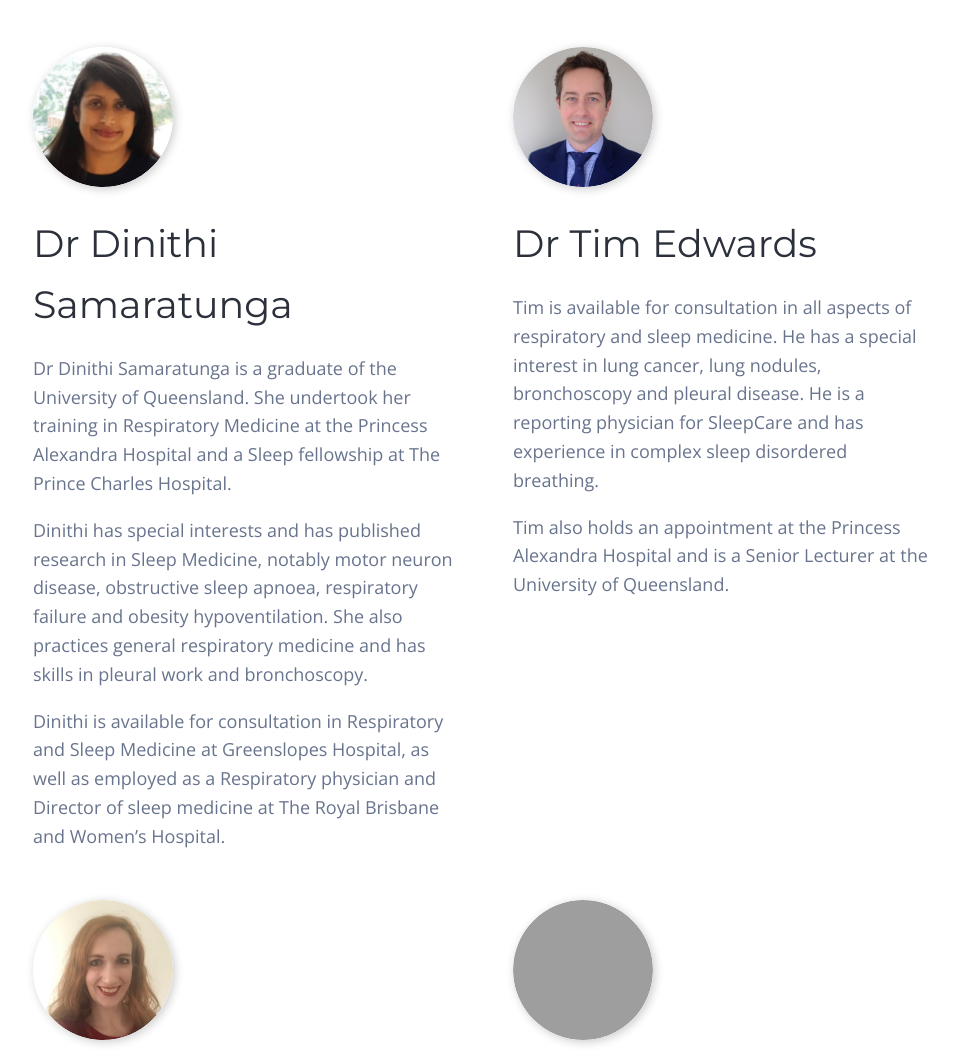
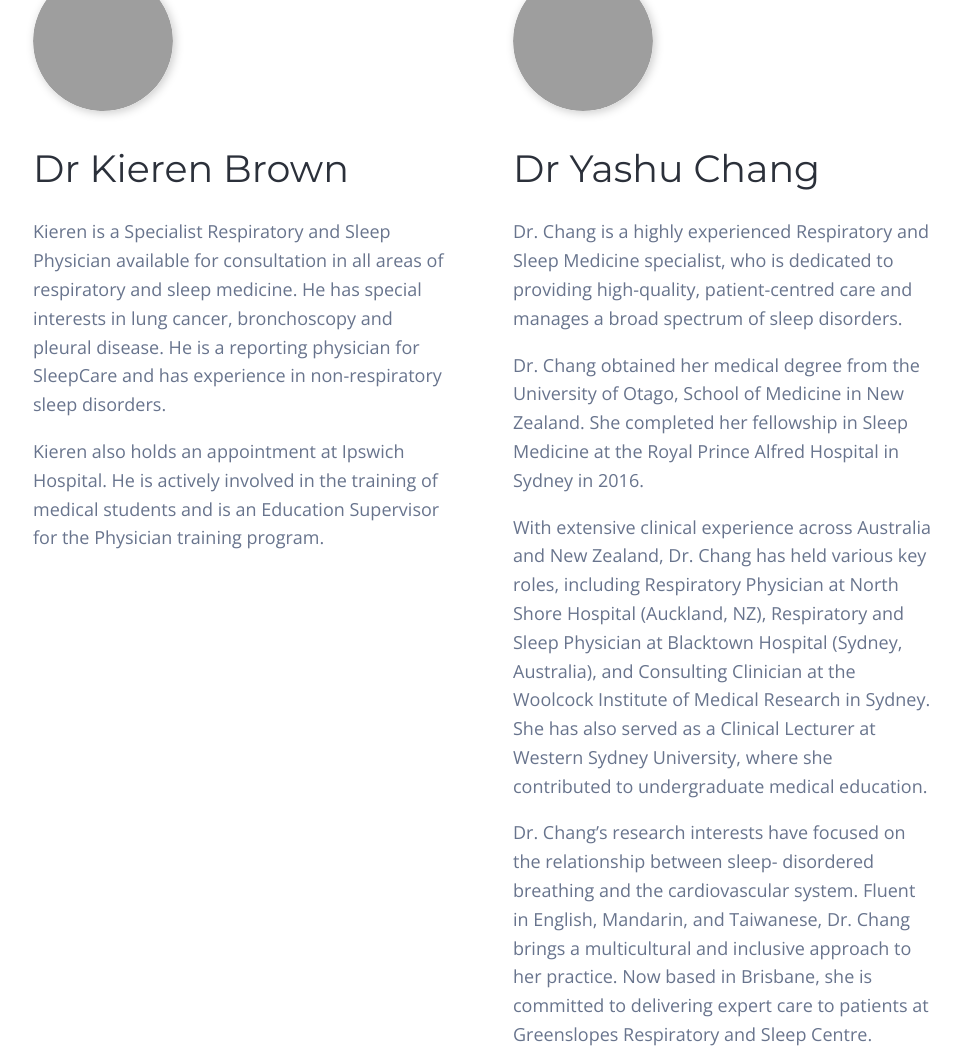
Before and after one commit to bridgetmcmahon/greenslopes-respiratory, a Gatsby site: page /our-specialist-physicians in a window 1280 px wide. Shown: the part 1096-2148 px from the top of the page, without its empty margins (157-1118 px from the left). Built offline with nearby package versions, Linux system fonts and the light colour scheme; Gatsby itself is replaced by a stand-in of ours; grey boxes are pictures that could not be loaded.

Commit message:
physicians update

```diff
--- a/src/pages/our-specialist-physicians.js
+++ b/src/pages/our-specialist-physicians.js
@@ -29,27 +29,6 @@ export default function OurSpecialistPhysicians({ location }) {
           }
         }
       }
-      john: file(relativePath: { eq: "team/john_aukes.jpg" }) {
-        childImageSharp {
-          fixed(width: 140, height: 140) {
-            ...GatsbyImageSharpFixed_withWebp_noBase64
-          }
-        }
-      }
-      dinithi: file(relativePath: { eq: "team/dinithi_samaratunga.png" }) {
-        childImageSharp {
-          fixed(width: 140, height: 140) {
-            ...GatsbyImageSharpFixed_withWebp_noBase64
-          }
-        }
-      }
-      tim: file(relativePath: { eq: "team/tim_edwards.jpg" }) {
-        childImageSharp {
-          fixed(width: 140, height: 140) {
-            ...GatsbyImageSharpFixed_withWebp_noBase64
-          }
-        }
-      }
       sophie: file(relativePath: { eq: "team/sophie_williams.jpeg" }) {
         childImageSharp {
           fixed(width: 140, height: 140) {
@@ -64,7 +43,7 @@ export default function OurSpecialistPhysicians({ location }) {
           }
         }
       }
-      rob: file(relativePath: { eq: "team/dr_robert_sheehy.jpg" }) {
+      yashu: file(relativePath: { eq: "team/dr_yashu_chang.jpg" }) {
         childImageSharp {
           fixed(width: 140, height: 140) {
             ...GatsbyImageSharpFixed_withWebp_noBase64
@@ -100,81 +79,6 @@ export default function OurSpecialistPhysicians({ location }) {
                 training and has research interests in mandibular advancement
                 splints, positional therapy and bilateral hypoglossal nerve
                 stimulation in OSA, and PTSD and sleep.
-              </p>
-            </div>
-          </TeamMember>
-          <TeamMember>
-            <TeamImage
-              fixed={data.john.childImageSharp.fixed}
-              alt="Dr John Aukes"
-            />
-            <h2>Dr John Aukes</h2>
-            <div>
-              <p>
-                John graduated from the University of Queensland in 1994. He
-                undertook Respiratory training in Brisbane, and has been working
-                in private practice since 2004. John is a member of the Thoracic
-                Society of Australia and New Zealand, Australian Medical
-                Association, European Respiratory Society, and World Association
-                for Bronchology &amp; Interventional Pulmonology. His special
-                interests include lung cancer, EBUS (endobronchial ultrasound),
-                and Interstitial Lung Diseases (ILD).
-              </p>
-              <p>
-                John works in full-time private practice at Greenslopes Private
-                Hospital. He held the position of Chair of the Respiratory Unit
-                at the hospital from 2006 to 2017. John is actively involved in
-                the teaching and supervision of advanced respiratory trainees,
-                as well as medical student teaching at Greenslopes Private
-                Hospital.
-              </p>
-            </div>
-          </TeamMember>
-          <TeamMember>
-            <TeamImage
-              fixed={data.dinithi.childImageSharp.fixed}
-              alt="Dr Dinithi Samaratunga"
-            />
-            <h2>Dr Dinithi Samaratunga</h2>
-            <div>
-              <p>
-                Dr Dinithi Samaratunga is a graduate of the University of
-                Queensland. She undertook her training in Respiratory Medicine
-                at the Princess Alexandra Hospital and a Sleep fellowship at The
-                Prince Charles Hospital.
-              </p>
-              <p>
-                Dinithi has special interests and has published research in
-                Sleep Medicine, notably motor neuron disease, obstructive sleep
-                apnoea, respiratory failure and obesity hypoventilation. She
-                also practices general respiratory medicine and has skills in
-                pleural work and bronchoscopy.
-              </p>
-              <p>
-                Dinithi is available for consultation in Respiratory and Sleep
-                Medicine at Greenslopes Hospital, as well as employed as a
-                Respiratory physician and Director of sleep medicine at The
-                Royal Brisbane and Women’s Hospital.
-              </p>
-            </div>
-          </TeamMember>
-          <TeamMember>
-            <TeamImage
-              fixed={data.tim.childImageSharp.fixed}
-              alt="Dr Tim Edwards"
-            />
-            <h2>Dr Tim Edwards</h2>
-            <div>
-              <p>
-                Tim is available for consultation in all aspects of respiratory
-                and sleep medicine. He has a special interest in lung cancer,
-                lung nodules, bronchoscopy and pleural disease. He is a
-                reporting physician for SleepCare and has experience in complex
-                sleep disordered breathing.
-              </p>
-              <p>
-                Tim also holds an appointment at the Princess Alexandra Hospital
-                and is a Senior Lecturer at the University of Queensland.
               </p>
             </div>
           </TeamMember>
@@ -217,24 +121,33 @@ export default function OurSpecialistPhysicians({ location }) {
             </div>
           </TeamMember>
           <TeamMember>
-            <TeamImage
-              fixed={data.rob.childImageSharp.fixed}
-              alt="Dr Rob Sheehy"
-            />
-            <h2>Dr Rob Sheehy</h2>
-            <div>
-              <p>
-                Rob is a Respiratory &amp; Sleep Physician available for clinic
-                consultations. Following his Medical Degree at the University of
-                Queensland Rob went on to complete his specialty training
-                locally including his Sleep Fellowship at the Princess Alexandra
-                Hospital. He is currently a Staff Specialist at the P.A.
-                Hospital and a Senior Lecturer for the University of Queensland.
-                He is a reporting physician for SleepCare Sleep Laboratories. He
-                is a member of the Thoracic Society of Australia &amp; New
-                Zealand, along with the Australasian Sleep Association.
-              </p>
-            </div>
+            <TeamImage fixed={data.yashu.childImageSharp.fixed} alt="Dr Yashu Chang" />
+            <h2>Dr Yashu Chang</h2>
+            <p>
+              Dr. Chang is a highly experienced Respiratory and Sleep Medicine specialist, who is
+              dedicated to providing high-quality, patient-centred care and manages a broad
+              spectrum of sleep disorders.
+            </p>
+            <p>
+              Dr. Chang obtained her medical degree from the University of Otago, School of
+              Medicine in New Zealand. She completed her fellowship in Sleep Medicine at the
+              Royal Prince Alfred Hospital in Sydney in 2016.
+            </p>
+            <p>
+              With extensive clinical experience across Australia and New Zealand, Dr. Chang has
+              held various key roles, including Respiratory Physician at North Shore Hospital
+              (Auckland, NZ), Respiratory and Sleep Physician at Blacktown Hospital (Sydney,
+              Australia), and Consulting Clinician at the Woolcock Institute of Medical Research in
+              Sydney. She has also served as a Clinical Lecturer at Western Sydney University,
+              where she contributed to undergraduate medical education.
+            </p>
+            <p>
+              Dr. Chang’s research interests have focused on the relationship between sleep-
+              disordered breathing and the cardiovascular system.
+              Fluent in English, Mandarin, and Taiwanese, Dr. Chang brings a multicultural and
+              inclusive approach to her practice. Now based in Brisbane, she is committed to
+              delivering expert care to patients at Greenslopes Respiratory and Sleep Centre.
+            </p>
           </TeamMember>
         </TeamWrapper>
       </Container>
```
Also changed, not shown: src/images/team/dinithi_samaratunga.png (deleted), src/images/team/john_aukes.jpg (deleted), src/images/team/tim_edwards.jpg (deleted), 2 other files.
